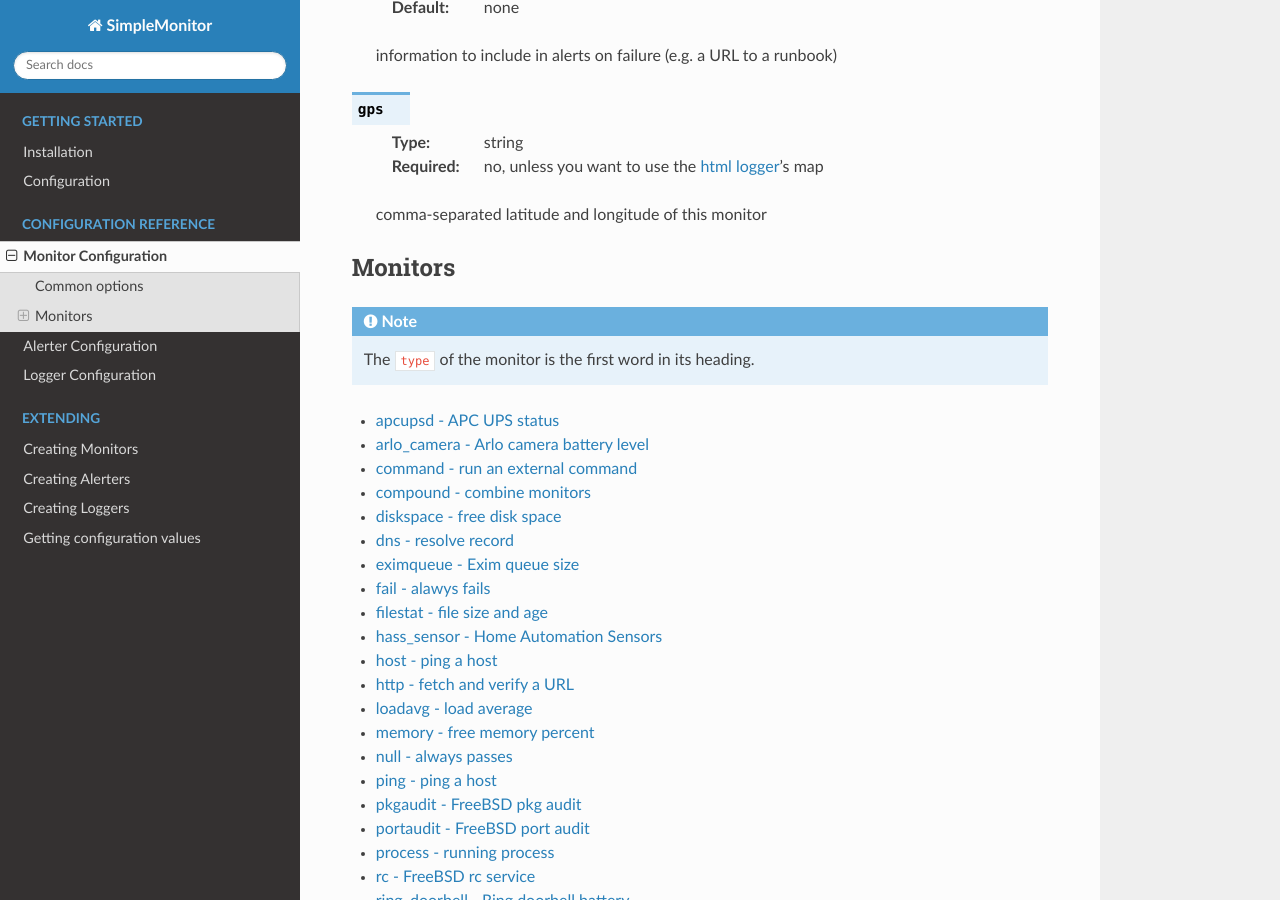
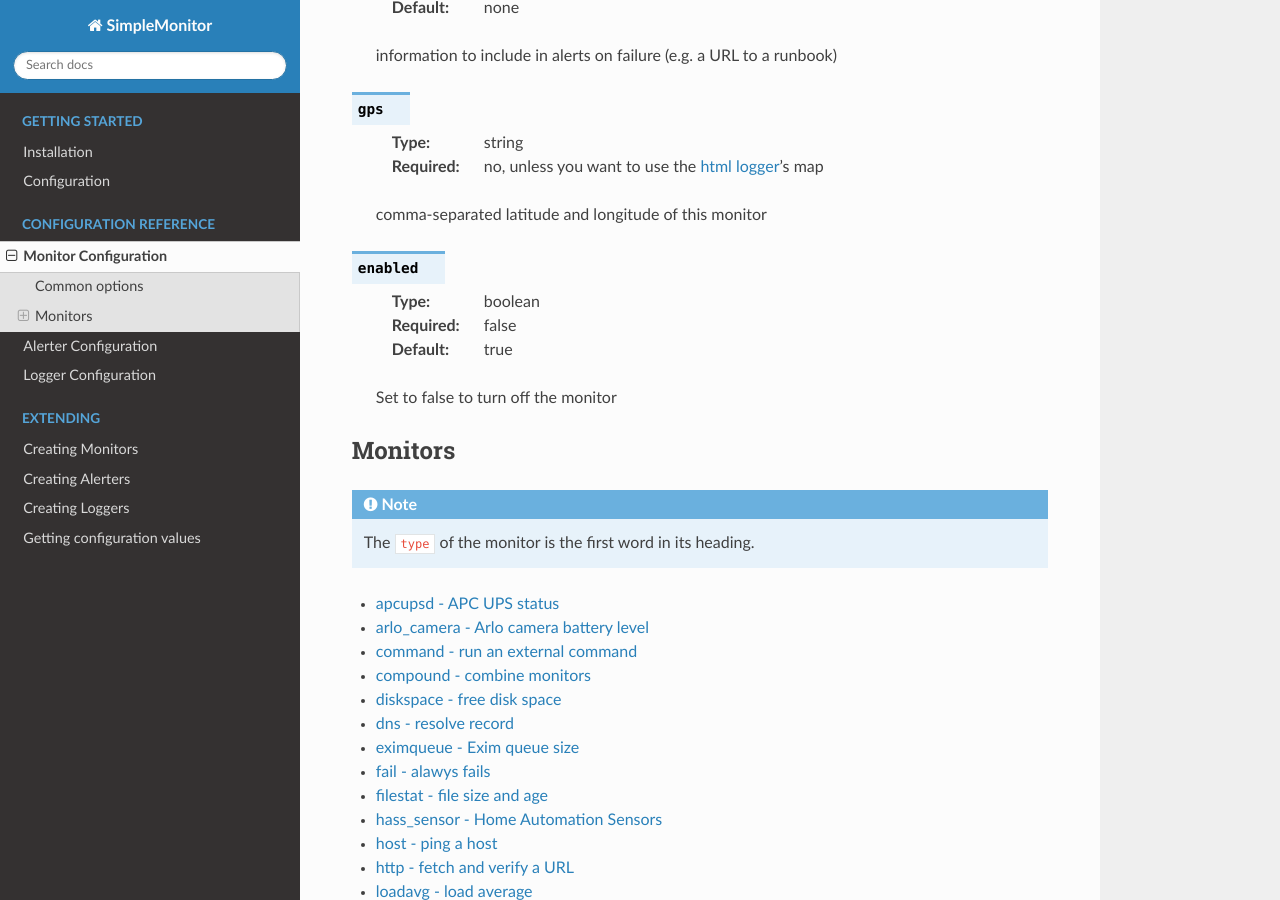
Before and after one commit to jamesoff/simplemonitor, a Sphinx documentation site: the page built from docs/monitors.rst, in a window 1280 px wide and 900 px high, scrolled down 3063 px. Built offline with Sphinx 7.4.7 and the Read the Docs theme 3.1.0, drawn with Linux system fonts in a browser that asks for light colours; pages that are not in the unit, such as notebooks, are missing from menus.

Commit message:
Update monitors.rst

```diff
--- a/docs/monitors.rst
+++ b/docs/monitors.rst
@@ -132,6 +132,14 @@ These options are common to all monitor types.
 
     comma-separated latitude and longitude of this monitor
 
+.. confval:: enabled
+
+    :type: boolean
+    :required: false
+    :default: true
+
+    Set to false to turn off the monitor
+
 
 .. _monitors-list:
 
```
